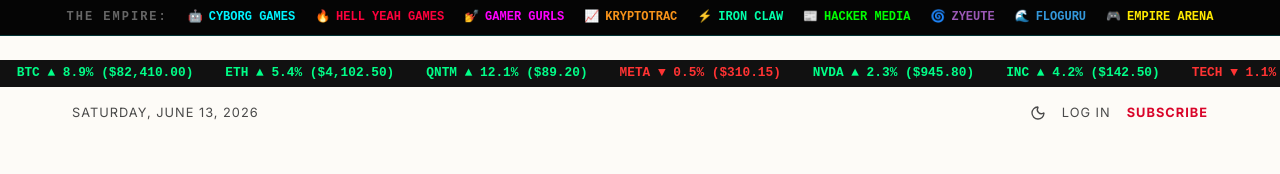
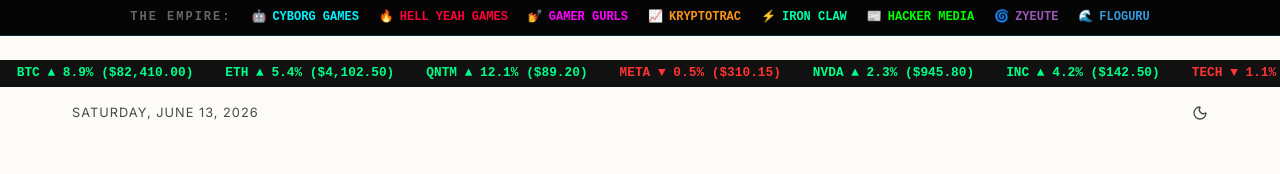
Before and after one commit to brandonlacoste9-tech/digital-newspaper, a React (Vite) app: page / in a window 1280 px wide. Shown: the top 174 px of the page. Built offline with nearby package versions, Linux system fonts and the light colour scheme; no server answers.

Commit message:
fix: remove empire arena links from empire bar and header

```diff
--- a/src/components/EmpireBar.jsx
+++ b/src/components/EmpireBar.jsx
@@ -43,9 +43,7 @@
       <a href="https://www.floguru.com" style={{ color: '#3498db', textDecoration: 'none', fontWeight: 'bold', display: 'flex', alignItems: 'center', gap: '6px' }}>
         <span>🌊</span> FLOGURU
       </a>
-      <a href="https://multiplayer-murex.vercel.app/" style={{ color: '#ffea00', textDecoration: 'none', fontWeight: 'bold', display: 'flex', alignItems: 'center', gap: '6px' }}>
-        <span>🎮</span> EMPIRE ARENA
-      </a>
+
     </div>
   );
 };
--- a/src/components/Header.jsx
+++ b/src/components/Header.jsx
@@ -51,16 +51,10 @@
                   <User size={14} /> {user.email}
                   {plan === 'PRO' && <span style={{ background: 'var(--accent-color)', color: '#fff', padding: '0.1rem 0.4rem', borderRadius: '2px', fontSize: '0.7rem', fontWeight: 'bold' }}>PRO</span>}
                 </span>
-                {plan === 'FREE' && (
-                  <a href={`${arcadeUrl}/pricing`} style={{ color: 'var(--accent-color)', fontWeight: 'bold' }}>Subscribe</a>
-                )}
                 <button onClick={logout} style={{ background: 'none', border: 'none', color: 'inherit', cursor: 'pointer', textTransform: 'uppercase', letterSpacing: '1px' }}>Logout</button>
               </>
             ) : (
-              <>
-                <a href={`${arcadeUrl}/login`} style={{ color: 'inherit' }}>Log In</a>
-                <a href={`${arcadeUrl}/pricing`} style={{ color: 'var(--accent-color)', fontWeight: 'bold' }}>Subscribe</a>
-              </>
+              <></>
             )}
           </div>
         </div>
```
